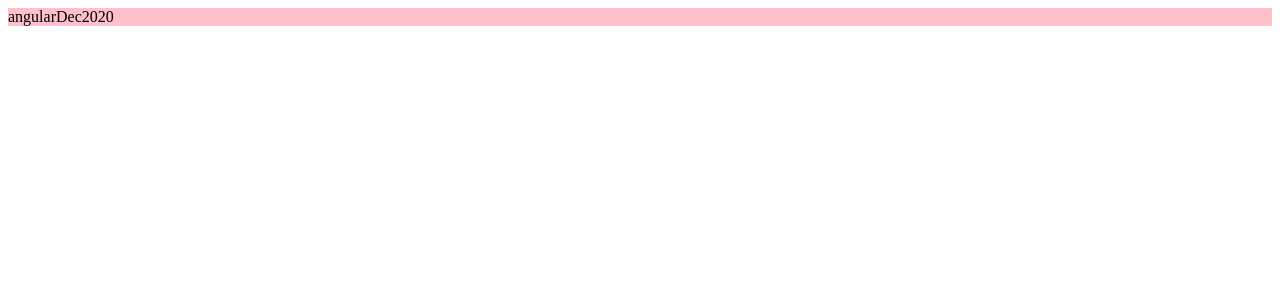
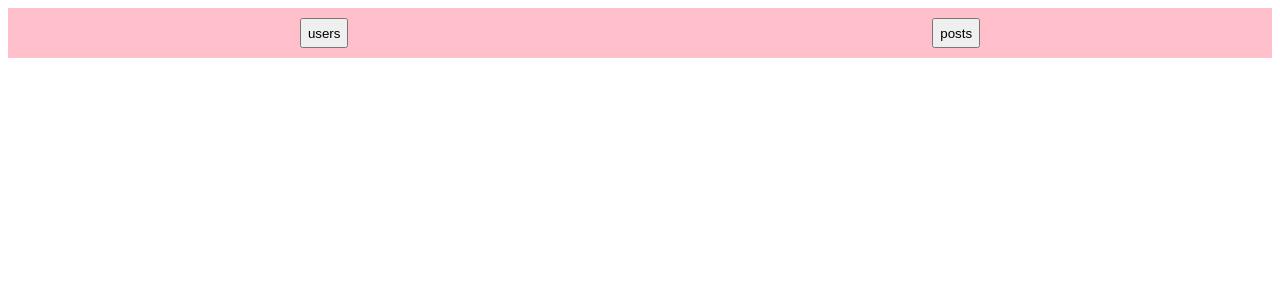
Before and after one commit to OlgaVolos/AngularDec2020, an Angular app: page / in a window 1280 px wide. Shown: the top 300 px of the page. Built offline with nearby package versions, Linux system fonts and the light colour scheme.

Commit message:
header in app

```diff
--- a/src/app/app.component.css
+++ b/src/app/app.component.css
@@ -1 +1,10 @@
-div{background: pink}
+header {
+  height: 50px;
+  background: pink;
+  display: flex;
+  align-items: center;
+  justify-content: space-around;
+  }
+button{
+  height: 30px;
+}
--- a/src/app/app.component.html
+++ b/src/app/app.component.html
@@ -1 +1,4 @@
-<div>{{title}}</div>
+<header>
+    <button routerLink="users">users</button>
+    <button routerLink="posts">posts</button>
+</header>
```
